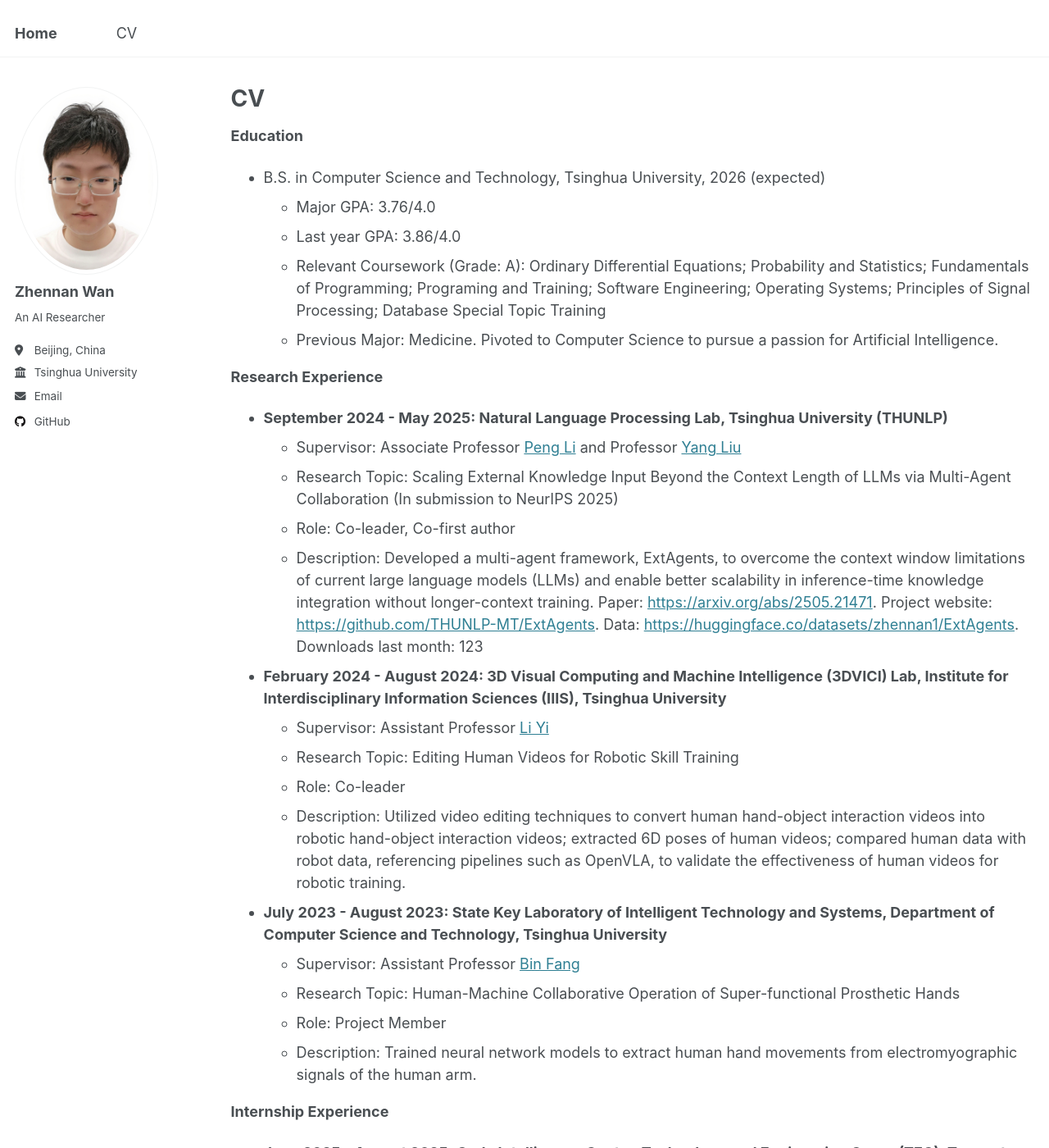
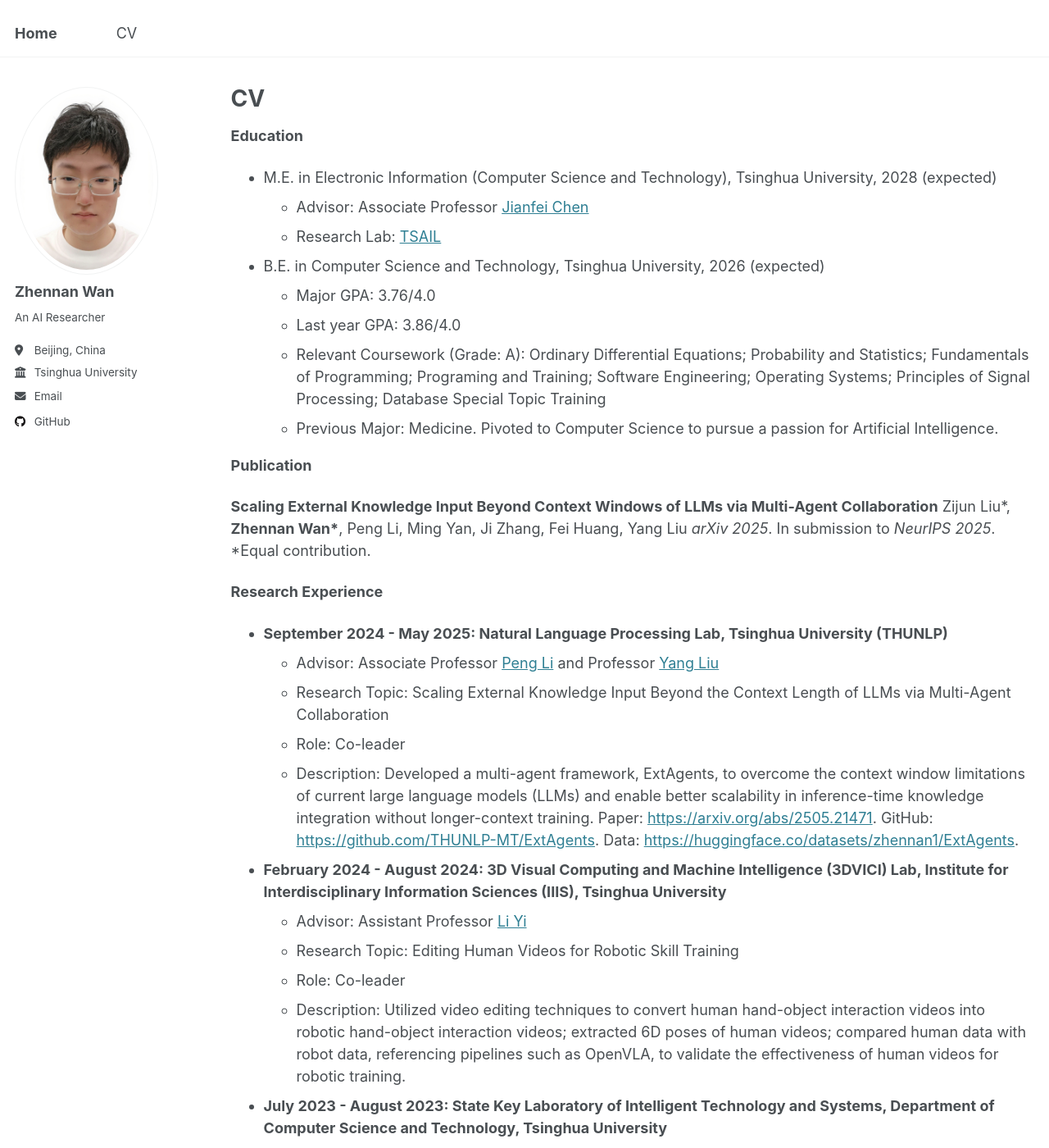
Before and after one commit to zhennan1/zhennan1.github.io, a Jekyll site: the page built from _pages/cv.md, in a window 1280 px wide and 1400 px high. Shown: the whole window at 82% size. Built offline with Jekyll 4.4.1, drawn with Linux system fonts in a browser that asks for light colours; some of the changed text lies outside the part shown.

Commit message:
Update cv.md

```diff
--- a/_pages/cv.md
+++ b/_pages/cv.md
@@ -13,28 +13,38 @@
 
 <!-- * Ph.D in Version Control Theory, GitHub University, 2018 (expected) -->
 <!-- * M.S. in Jekyll, GitHub University, 2014 -->
-* B.S. in Computer Science and Technology, Tsinghua University, 2026 (expected)
+* M.E. in Electronic Information (Computer Science and Technology), Tsinghua University, 2028 (expected)
+  * Advisor: Associate Professor [Jianfei Chen](https://ml.cs.tsinghua.edu.cn/~jianfei/)
+  * Research Lab: [TSAIL](https://ml.cs.tsinghua.edu.cn/)
+* B.E. in Computer Science and Technology, Tsinghua University, 2026 (expected)
   * Major GPA: 3.76/4.0
   * Last year GPA: 3.86/4.0
   * Relevant Coursework (Grade: A): Ordinary Differential Equations; Probability and Statistics; Fundamentals of Programming; Programing and Training; Software Engineering; Operating Systems; Principles of Signal Processing; Database Special Topic Training
   * Previous Major: Medicine. Pivoted to Computer Science to pursue a passion for Artificial Intelligence.
 
+**Publication**
+
+**Scaling External Knowledge Input Beyond Context Windows of LLMs via Multi-Agent Collaboration**
+Zijun Liu\*, **Zhennan Wan\***, Peng Li, Ming Yan, Ji Zhang, Fei Huang, Yang Liu
+*arXiv 2025*. In submission to *NeurIPS 2025*.
+\*Equal contribution.
+
 **Research Experience**
 
 * **September 2024 - May 2025: Natural Language Processing Lab, Tsinghua University (THUNLP)**
-  * Supervisor: Associate Professor [Peng Li](https://lpeng.net/) and Professor [Yang Liu](https://nlp.csai.tsinghua.edu.cn/~ly/)
-  * Research Topic: Scaling External Knowledge Input Beyond the Context Length of LLMs via Multi-Agent Collaboration (In submission to NeurIPS 2025)
-  * Role: Co-leader, Co-first author
-  * Description: Developed a multi-agent framework, ExtAgents, to overcome the context window limitations of current large language models (LLMs) and enable better scalability in inference-time knowledge integration without longer-context training. Paper: [https://arxiv.org/abs/2505.21471](https://arxiv.org/abs/2505.21471). Project website: [https://github.com/THUNLP-MT/ExtAgents](https://github.com/THUNLP-MT/ExtAgents). Data: [https://huggingface.co/datasets/zhennan1/ExtAgents](https://huggingface.co/datasets/zhennan1/ExtAgents). Downloads last month: 123
+  * Advisor: Associate Professor [Peng Li](https://lpeng.net/) and Professor [Yang Liu](https://nlp.csai.tsinghua.edu.cn/~ly/)
+  * Research Topic: Scaling External Knowledge Input Beyond the Context Length of LLMs via Multi-Agent Collaboration
+  * Role: Co-leader
+  * Description: Developed a multi-agent framework, ExtAgents, to overcome the context window limitations of current large language models (LLMs) and enable better scalability in inference-time knowledge integration without longer-context training. Paper: [https://arxiv.org/abs/2505.21471](https://arxiv.org/abs/2505.21471). GitHub: [https://github.com/THUNLP-MT/ExtAgents](https://github.com/THUNLP-MT/ExtAgents). Data: [https://huggingface.co/datasets/zhennan1/ExtAgents](https://huggingface.co/datasets/zhennan1/ExtAgents).
 
 * **February 2024 - August 2024: 3D Visual Computing and Machine Intelligence (3DVICI) Lab, Institute for Interdisciplinary Information Sciences (IIIS), Tsinghua University**
-  * Supervisor: Assistant Professor [Li Yi](https://ericyi.github.io/)
+  * Advisor: Assistant Professor [Li Yi](https://ericyi.github.io/)
   * Research Topic: Editing Human Videos for Robotic Skill Training
   * Role: Co-leader
   * Description: Utilized video editing techniques to convert human hand-object interaction videos into robotic hand-object interaction videos; extracted 6D poses of human videos; compared human data with robot data, referencing pipelines such as OpenVLA, to validate the effectiveness of human videos for robotic training.
 
 * **July 2023 - August 2023: State Key Laboratory of Intelligent Technology and Systems, Department of Computer Science and Technology, Tsinghua University**
-  * Supervisor: Assistant Professor [Bin Fang](https://scholar.google.com/citations?user=5G47IcIAAAAJ&hl=zh-CN)
+  * Advisor: Assistant Professor [Bin Fang](https://scholar.google.com/citations?user=5G47IcIAAAAJ&hl=zh-CN)
   * Research Topic: Human-Machine Collaborative Operation of Super-functional Prosthetic Hands
   * Role: Project Member
   * Description: Trained neural network models to extract human hand movements from electromyographic signals of the human arm.
```
Also changed, not shown: other parts of _pages/cv.md (+1 -1 lines).
